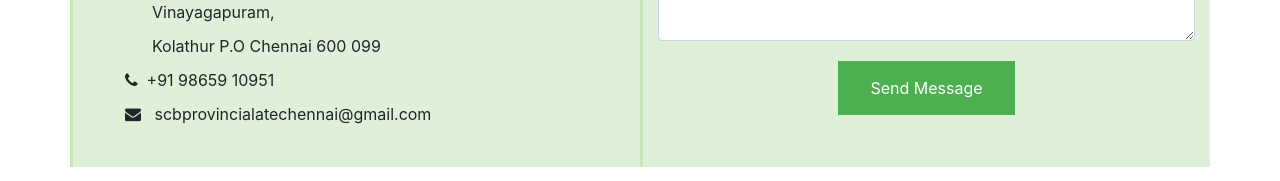
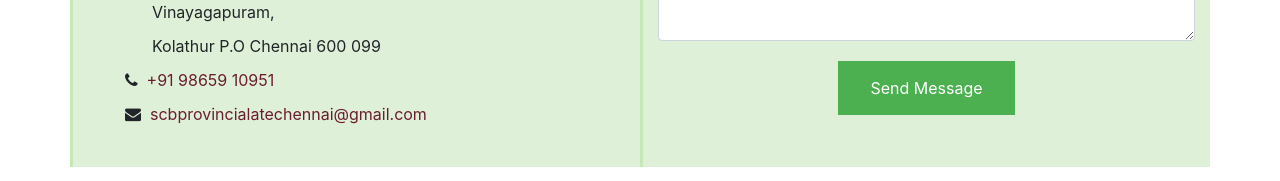
Before and after one commit to sakthi-sakthi/St-Charles, a React (Create React App) app: page /contact-us in a window 1280 px wide. Shown: the part 1879-2060 px from the top of the page. Built offline with nearby package versions, Linux system fonts and the light colour scheme; no server answers.

Commit message:
change the burdcrums style
change the burdcrums style

```diff
--- a/public/style.css
+++ b/public/style.css
@@ -2762,7 +2762,7 @@ div.main-tile-text h2 {
   background: url(https://charles-borromeo.pages.dev/images/logos/sisters.jpg)
     no-repeat center;
   background-size: cover;
-  background-position: center calc(41% + 20px);
+  background-position: center calc(37% + 20px);
 
   z-index: 99;
 }
--- a/src/pages/contact.jsx
+++ b/src/pages/contact.jsx
@@ -114,11 +114,18 @@ function Contact() {
                 &nbsp;&nbsp;&nbsp;&nbsp;&nbsp;&nbsp;Kolathur P.O Chennai 600 099
               </li>
               <li>
-                <i class="fa fa-phone"></i>&nbsp;&nbsp;+91 98659 10951
+                <i class="fa fa-phone"></i>&nbsp;&nbsp;
+                <a href="tel:+91 98659 10951" style={{ color: "#6b1d2f" }}>
+                  +91 98659 10951
+                </a>
               </li>
               <li>
                 <i className="fa fa-envelope"></i>&nbsp;&nbsp;
-                scbprovincialatechennai@gmail.com
+                <a
+                  href="mailto:scbprovincialatechennai@gmail.com"
+                  style={{ color: "#6b1d2f" }}>
+                  scbprovincialatechennai@gmail.com
+                </a>
               </li>
             </ul>
           </div>
```
